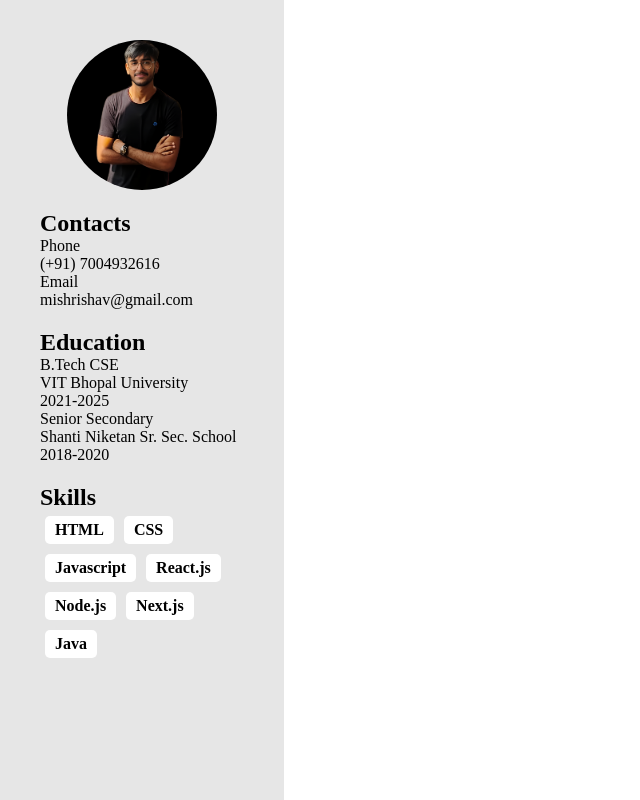
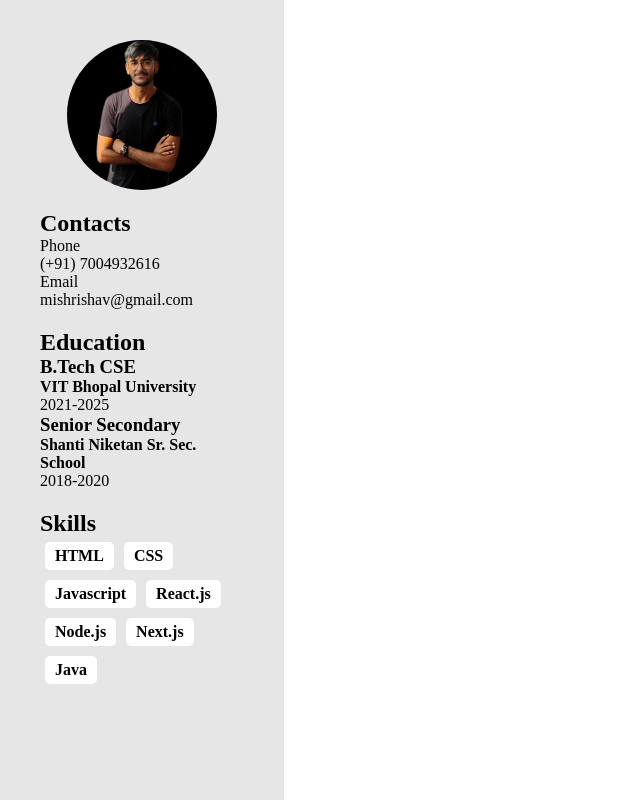
Before and after one commit to rissshaaav-dev/InteractiveResume, a plain HTML site: page index.html in a window 1280 px wide. Shown: the whole page, without its empty margins (0-640 px from the left). Drawn offline with Linux system fonts and the light colour scheme.

Commit message:
-Modify code to add education details dynamically

```diff
--- a/index.html
+++ b/index.html
@@ -17,16 +17,7 @@
 
       <section class="educationSection">
         <h1>Education</h1>
-        <div>
-          <p>B.Tech CSE</p>
-          <p>VIT Bhopal University</p>
-          <p>2021-2025</p>
-        </div>
-        <div>
-          <p>Senior Secondary</p>
-          <p>Shanti Niketan Sr. Sec. School</p>
-          <p>2018-2020</p>
-        </div>
+
       </section>
 
       <section class="skillsSection">
--- a/script.js
+++ b/script.js
@@ -15,6 +15,35 @@ emailDiv.innerHTML = `<p>Email</p><span>${contacts.email}</span>`;
 
 contactSection.appendChild(phoneDiv);
 contactSection.appendChild(emailDiv);
+
+// inserting education details
+
+const educations = [
+  {
+    degree: "B.Tech CSE",
+    school: "VIT Bhopal University",
+    year: "2021-2025",
+  },
+  {
+    degree: "Senior Secondary",
+    school: "Shanti Niketan Sr. Sec. School",
+    year: "2018-2020",
+  },
+];
+
+const educationSection = document.querySelector(".educationSection");
+
+educations.forEach((item) => {
+  educationSection.insertAdjacentHTML(
+    "beforeend",
+    `<div class="education-item">
+      <h3>${item.degree}</h3>
+      <p><strong>${item.school}</strong></p>
+      <p>${item.year}</p>
+    </div>`
+  );
+});
+
 
 // inserting skills details
 
```
